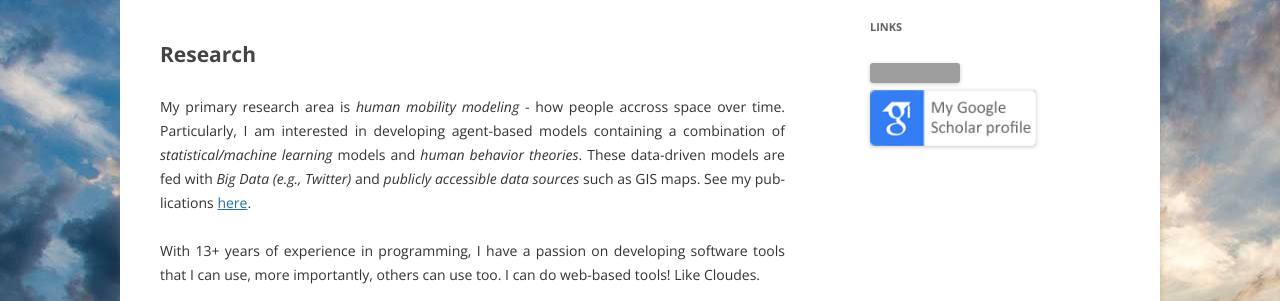
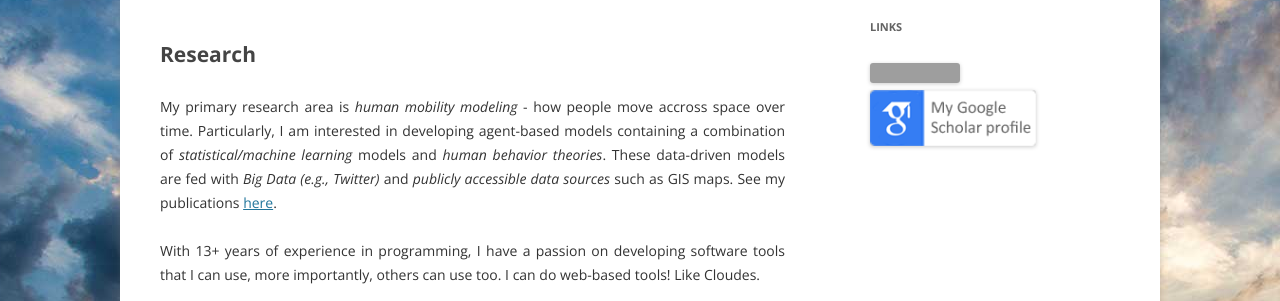
Before and after one commit to hamdikavak/hamdikavak.github.io, a Jekyll site: the page built from research-and-projects/index.html, in a window 1280 px wide. Shown: the part 223-524 px from the top of the page. Built offline with Jekyll 4.4.1, drawn with Linux system fonts in a browser that asks for light colours; nearby versions of some CDN libraries; library files that are not in the unit come from our copies; grey boxes are pictures that could not be loaded.

Commit message:
Update index.html

```diff
--- a/research-and-projects/index.html
+++ b/research-and-projects/index.html
@@ -6,7 +6,7 @@ description: Hamdi Kavak is a PhD candidate working on Modeling and Simulation o
 current_page_research: current_page_item
 ---
 <h1>Research</h1>
-<p style="text-align: justify;"><span style="color: #333333;">My primary research area is <em>human mobility modeling</em> - how people accross space over time.
+<p style="text-align: justify;"><span style="color: #333333;">My primary research area is <em>human mobility modeling</em> - how people move accross space over time.
 Particularly, I am interested in developing agent-based models containing a combination of <em>statistical/machine learning</em> models and <em>human behavior theories</em>.
 These data-driven models are fed with <em>Big Data (e.g., Twitter)</em> and <em>publicly accessible data sources</em> such as GIS maps.
 See my publications <a title="Publications" href="{{ site.baseurl }}/publications/">here</a>.<br />
```
